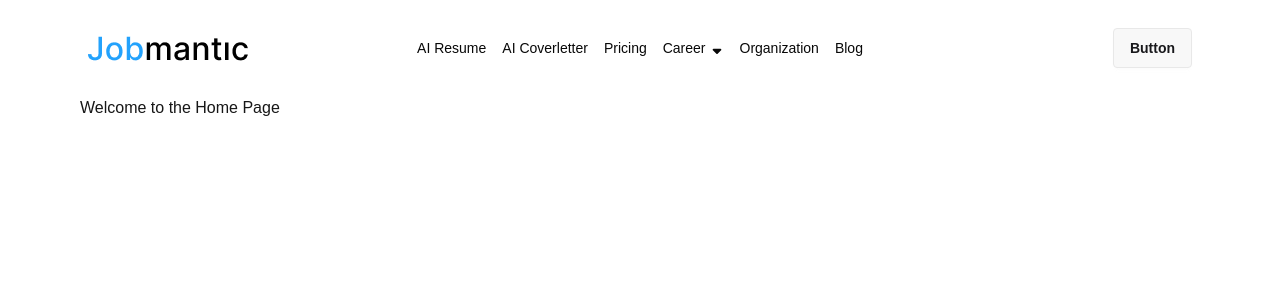
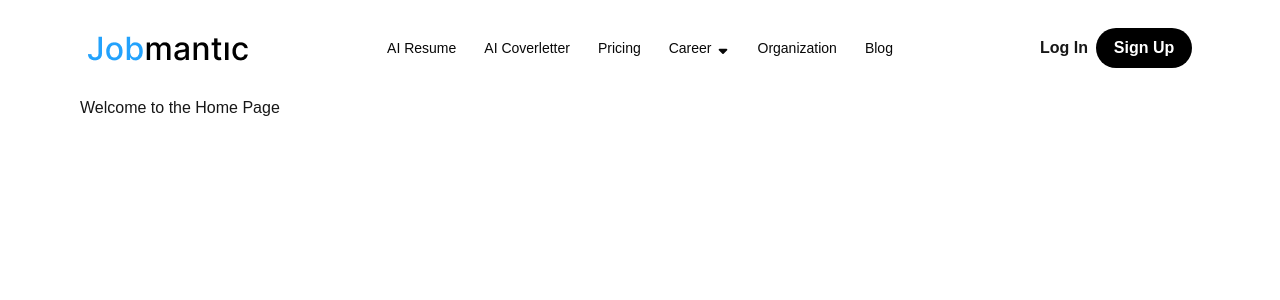
Before and after one commit to EmonHossen10/job-mantic, a Next.js app: page / in a window 1280 px wide. Shown: the top 300 px of the page. Built offline with nearby package versions, Linux system fonts and the light colour scheme.

Commit message:
navbar added

```diff
--- a/app/Components/Navbar.js
+++ b/app/Components/Navbar.js
@@ -138,11 +138,18 @@ const Navbar = () => {
           <Image src={logo} alt="Jobmantic Logo" />
         </Link>
       </div>
-      <div className="navbar-center hidden lg:flex">
-        <ul className="menu menu-horizontal px-1">{navOptions}</ul>
+      <div className="navbar-center hidden lg:flex ">
+        <ul className="menu menu-horizontal gap-3 px-1">{navOptions}</ul>
       </div>
-      <div className="navbar-end">
-        <a className="btn">Button</a>
+      <div className="navbar-end flex gap-2">
+        <Link href="/login">
+          <button className="font-semibold">Log In</button>
+        </Link>
+        <Link href="/signUp">
+          <button className="w-24 bg-black text-white p-2 rounded-full font-semibold">
+            Sign Up
+          </button>
+        </Link>
       </div>
     </div>
   );
```
